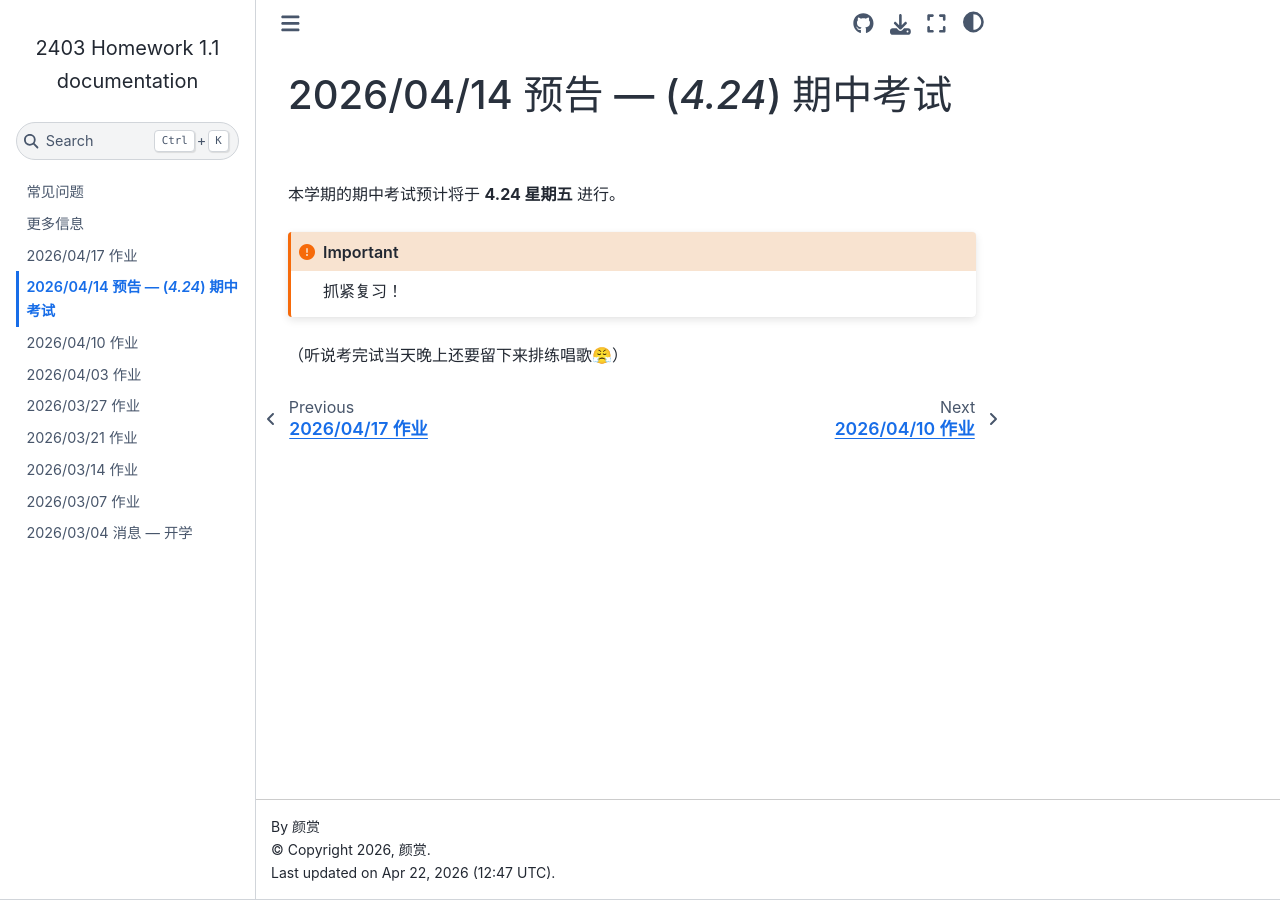
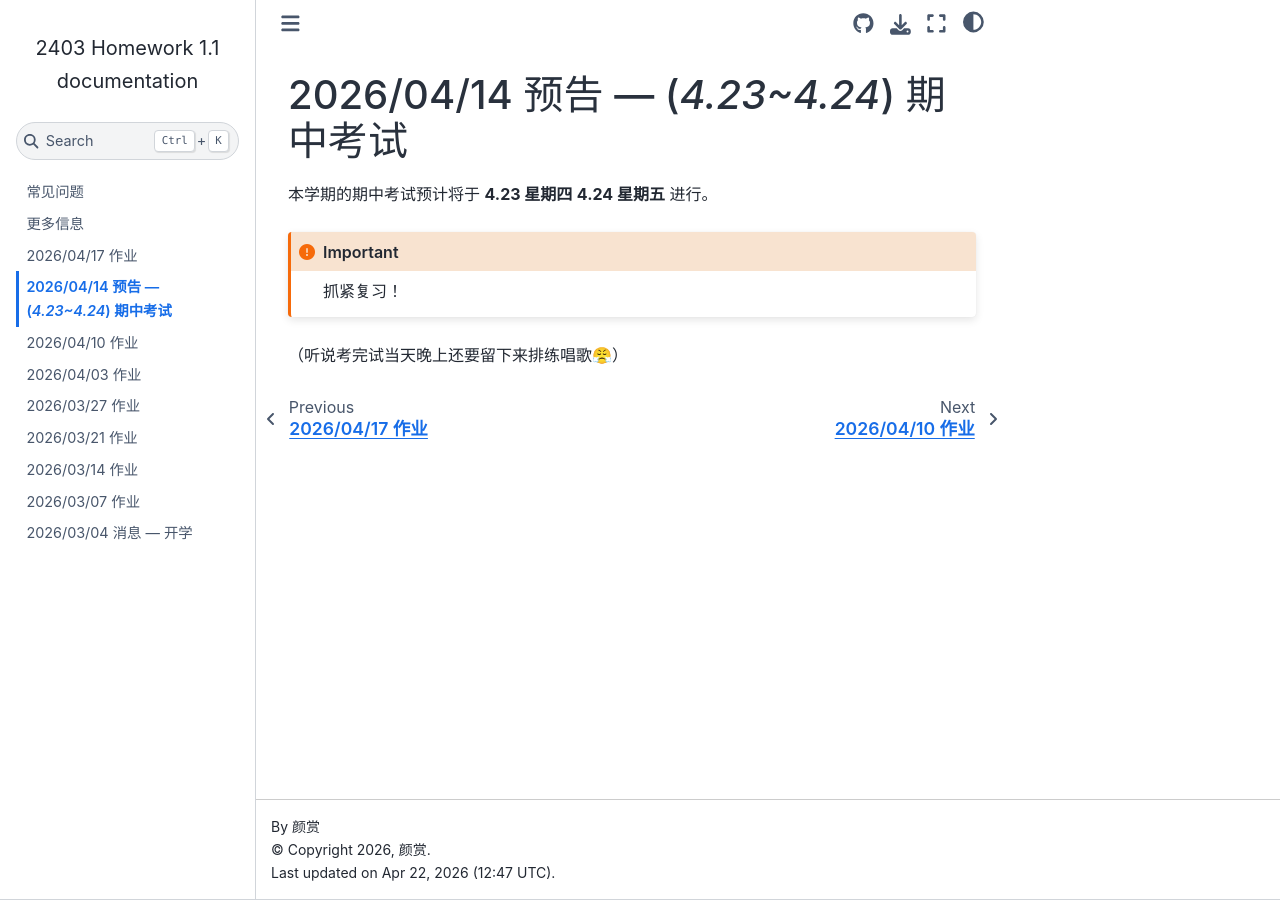
Before and after one commit to Sail-in-1024/2403-Homework, a Sphinx documentation site: the page built from docs/source/events/26.04.14-notice.rst, in a window 1280 px wide. Built offline with Sphinx 7.4.7 and the Sphinx Book theme 1.1.4, drawn with Linux system fonts in a browser that asks for light colours.

Commit message:
更新 26.04.14-notice.rst
更新真实信息

```diff
--- a/docs/source/events/26.04.14-notice.rst
+++ b/docs/source/events/26.04.14-notice.rst
@@ -1,7 +1,7 @@
-2026/04/14 预告 --- (*4.24*) 期中考试
-~~~~~~~~~~~~~~~~~~~~~~~~~~~~~~~~~~~~~
+2026/04/14 预告 --- (*4.23~4.24*) 期中考试
+~~~~~~~~~~~~~~~~~~~~~~~~~~~~~~~~~~~~~~~~~~
 
-本学期的期中考试预计将于 **4.24 星期五** 进行。
+本学期的期中考试预计将于 **4.23 星期四** **4.24 星期五** 进行。
 
 .. important::
 
```
